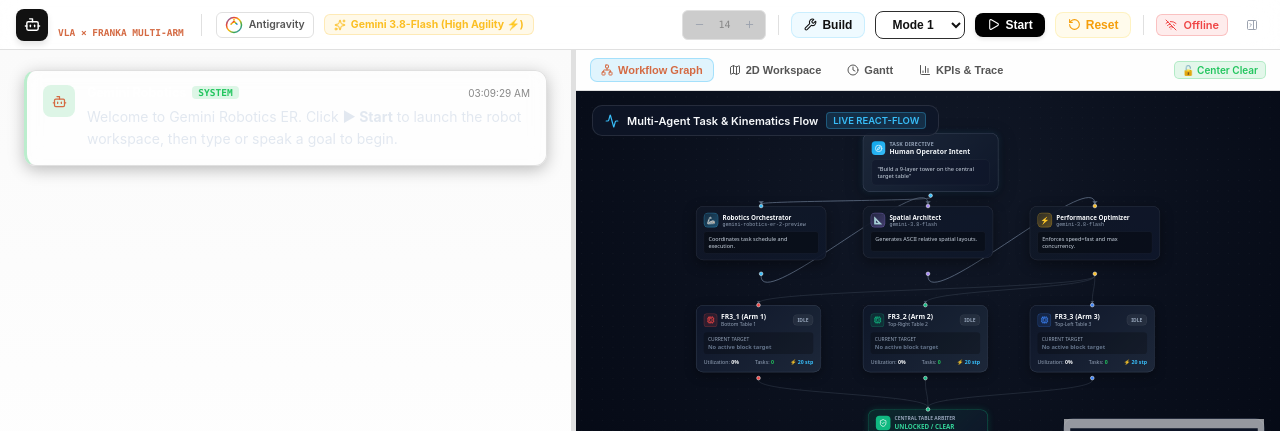
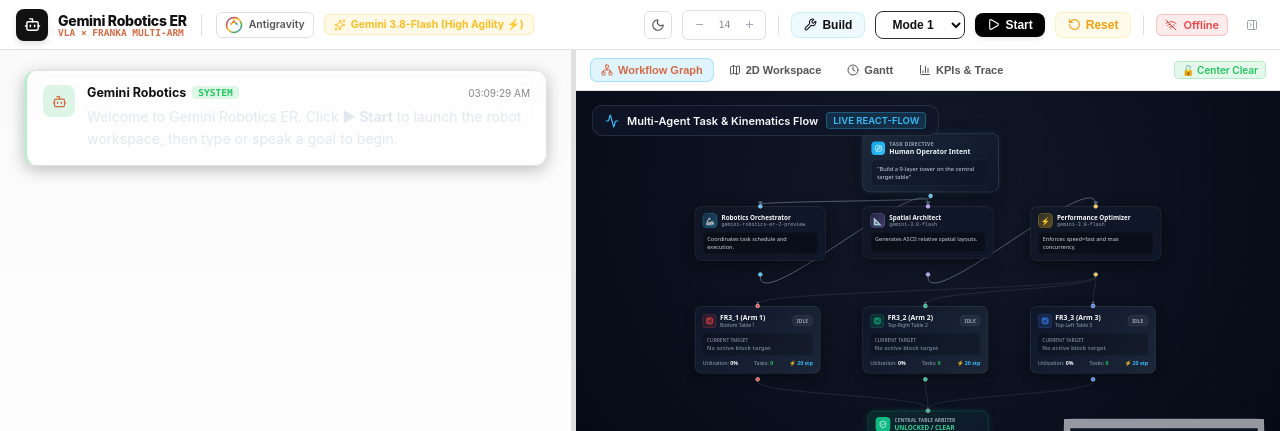
Before and after one commit to mincasurong/IsaacSim_GeminiRobotics, a React (Vite) app in the folder gemini_web_gui/: page / in a window 1280 px wide. Shown: the top 431 px of the page. Built offline with nearby package versions, Linux system fonts and the light colour scheme; no server answers.

Commit message:
Feat: Add dynamic Dark/Light theme toggle and fix contrast issues

```diff
--- a/gemini_web_gui/src/App.tsx
+++ b/gemini_web_gui/src/App.tsx
@@ -4,9 +4,9 @@
   Terminal, ChevronDown, ChevronUp,
   Play, Square, RotateCcw, Plus, Minus, Wrench,
   PanelRightOpen, PanelRightClose, User,
-  BarChart3, Network, Map, Clock, Sparkles,
+  BarChart3, Network, Map, Clock, Sparkles, Moon, Sun,
 } from 'lucide-react';
-import { C, btnSmall, btnCtrl, monoFont, stripAnsi, fmt, LOG_COLORS, LOG_LABELS,
+import { C, C_light, C_dark, btnSmall, btnCtrl, monoFont, stripAnsi, fmt, LOG_COLORS, LOG_LABELS,
   type ChatMessage, type LogEntry, type RobotAction, type MetricsData } from './components/theme';
 import KpiDashboard from './components/KpiDashboard';
 import GanttChart from './components/GanttChart';
@@ -21,6 +21,15 @@
 
 /* ── Main App ───────────────────────────────────────────── */
 function App() {
+  // Theme state
+  const [isDark, setIsDark] = useState(false);
+  useEffect(() => {
+    const t = isDark ? C_dark : C_light;
+    for (const [k, v] of Object.entries(t)) {
+      document.documentElement.style.setProperty(`--${k}`, v as string);
+    }
+  }, [isDark]);
+
   const [connected, setConnected] = useState(false);
   const [text, setText] = useState('');
   const [isRecording, setIsRecording] = useState(false);
@@ -202,8 +211,13 @@
 
         <div style={{ flex: 1 }} />
 
+        {/* Theme Toggle */}
+        <button onClick={() => setIsDark(!isDark)} style={{ ...btnSmall, border: `1px solid ${C.border}`, width: 28, height: 28 }}>
+          {isDark ? <Sun size={14} color={C.yellow} /> : <Moon size={14} color={C.textDim} />}
+        </button>
+
         {/* Font size */}
-        <div style={{ display: 'flex', alignItems: 'center', gap: 3, background: 'rgba(0,0,0,0.2)', padding: '2px 4px', borderRadius: 6, border: `1px solid ${C.border}` }}>
+        <div style={{ display: 'flex', alignItems: 'center', gap: 3, background: 'transparent', padding: '2px 4px', borderRadius: 6, border: `1px solid ${C.border}` }}>
           <button onClick={() => setFontSize(s => Math.max(10, s-1))} style={btnSmall}><Minus size={11} /></button>
           <span style={{ fontSize: 10, color: C.textMuted, width: 20, textAlign: 'center', fontFamily: monoFont }}>{fontSize}</span>
           <button onClick={() => setFontSize(s => Math.min(20, s+1))} style={btnSmall}><Plus size={11} /></button>
--- a/gemini_web_gui/src/components/SceneMap.tsx
+++ b/gemini_web_gui/src/components/SceneMap.tsx
@@ -20,11 +20,11 @@
       border: `3px solid ${data.color}`,
       boxShadow: isActive ? `0 0 15px ${data.color}80` : 'none',
       display: 'flex', flexDirection: 'column', alignItems: 'center', justifyContent: 'center',
-      color: '#fff', fontFamily: monoFont, fontSize: 10, fontWeight: 'bold'
+      color: C.white, fontFamily: monoFont, fontSize: 10, fontWeight: 'bold'
     }}>
       <div>{data.label}</div>
       {data.phase && <div style={{ fontSize: 8, color: isActive ? data.color : C.textMuted, marginTop: 4 }}>{data.phase}</div>}
-      {data.target && <div style={{ fontSize: 7, color: '#fff' }}>[{data.target}]</div>}
+      {data.target && <div style={{ fontSize: 7, color: C.white }}>[{data.target}]</div>}
     </div>
   );
 };
--- a/gemini_web_gui/src/components/theme.ts
+++ b/gemini_web_gui/src/components/theme.ts
@@ -1,6 +1,8 @@
 /* ── Shared Theme, Types & Helpers ────────────────────────── */
 
-export const C = {
+/* ── Shared Theme, Types & Helpers ────────────────────────── */
+
+export const C_light = {
   // E-Commerce Minimalist Light Theme (Default)
   bg:       '#fafafa',
   bgChat:   '#ffffff',
@@ -10,30 +12,27 @@
   border:   '#e0e0e0',
   borderHi: '#cccccc',
 
-  // Status Colors (muted for light mode)
+  // Status Colors
   green:    '#10b981',
   greenDim: '#059669',
   greenGlow:'rgba(16, 185, 129, 0.15)',
   yellow:   '#f59e0b',
 
-  // Text Colors (High contrast)
-  white:    '#ffffff',
+  // Text Colors
+  white:    '#111111', // Changed to dark for contrast in light mode
   text:     '#111111',
   textDim:  '#555555',
   textMuted:'#888888',
 
-  // Danger / Destructive
   red:      '#ef4444',
   redGlow:  'rgba(239, 68, 68, 0.15)',
 
-  // Brand Accent (Black / Dark Gray for E-Commerce Minimalist)
   blue:     '#111111',
   blueGlow: 'rgba(17, 17, 17, 0.1)',
   accent:   '#000000',
   accentDim:'#333333',
   accentGlow:'rgba(0, 0, 0, 0.15)',
 
-  // Other accents
   orange:   '#f97316',
   purple:   '#8b5cf6',
   purpleGlow:'rgba(139, 92, 246, 0.15)',
@@ -41,7 +40,6 @@
   magenta:  '#ec4899',
   lime:     '#84cc16',
 
-  // Surfaces
   glassBg:  'rgba(255, 255, 255, 0.85)',
   cardBg:   'linear-gradient(135deg, #ffffff, #f4f4f4)',
 };
@@ -56,6 +54,12 @@
   purple: '#a78bfa', purpleGlow: 'rgba(167,139,250,0.25)', cyan: '#06b6d4', magenta: '#f472b6', lime: '#a3e635',
   glassBg: 'rgba(38,38,36,0.75)', cardBg: 'linear-gradient(135deg, rgba(48,48,46,0.9), rgba(38,38,36,0.7))'
 };
+
+// Map CSS variables to C so existing inline styles work unmodified!
+export const C = Object.keys(C_light).reduce((acc, key) => {
+  acc[key as keyof typeof C_light] = `var(--${key})`;
+  return acc;
+}, {} as typeof C_light);
 
 export interface ChatMessage {
   id: number | string;
```
